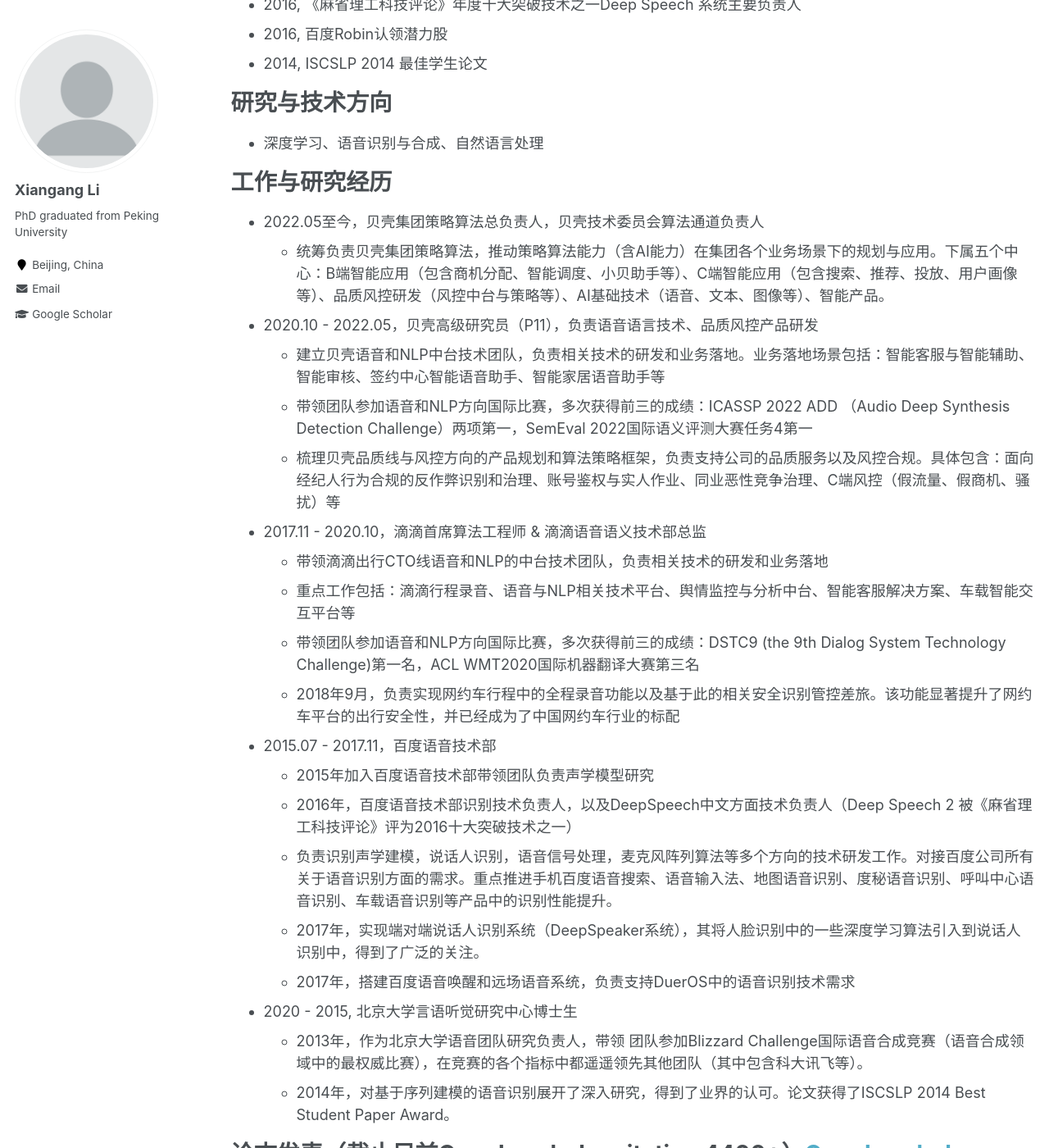
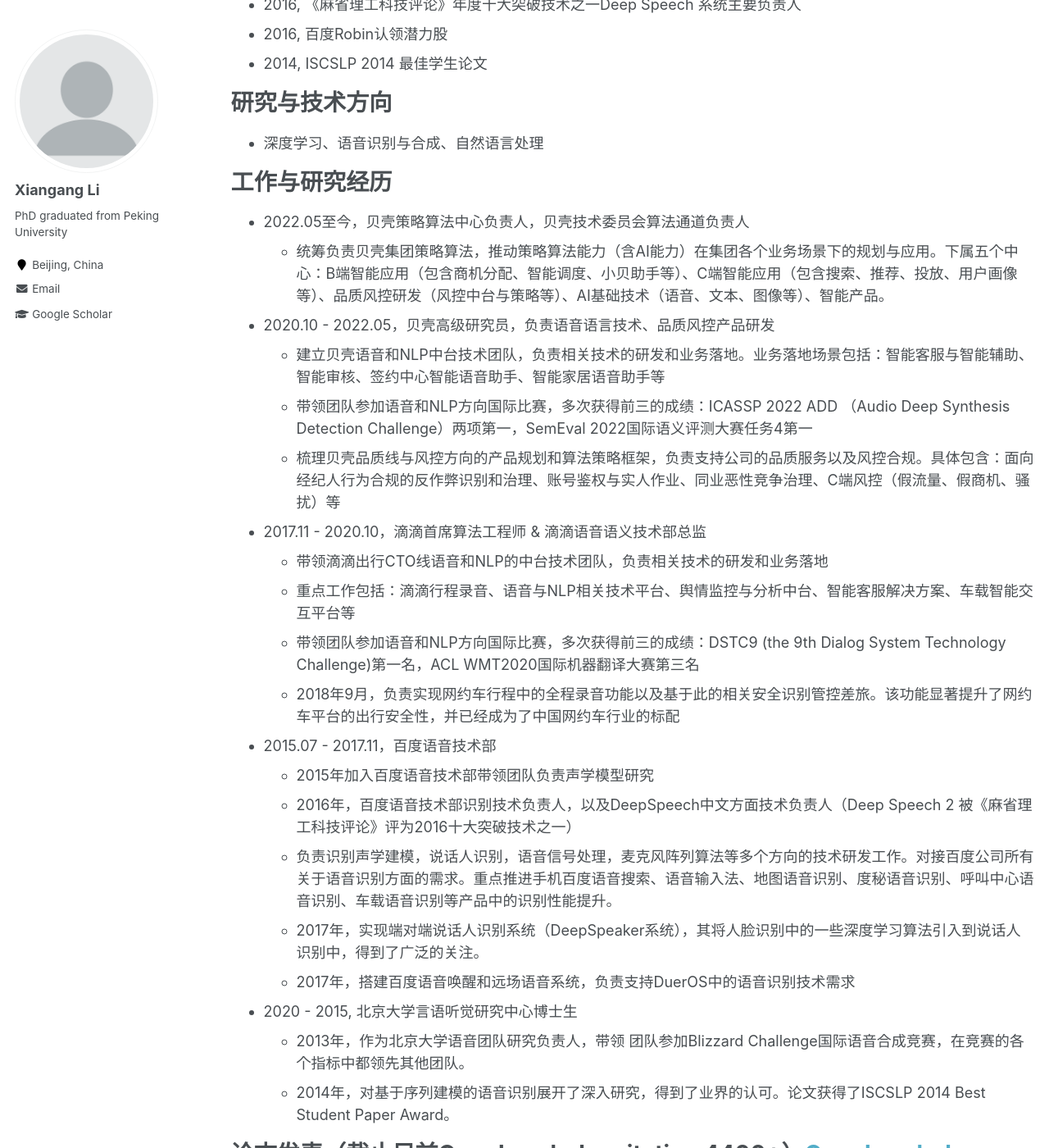
Before and after one commit to xiangangli/xiangangli.github.io, a Jekyll site: the page built from _pages/cv-cn.md, in a window 1280 px wide and 1400 px high, scrolled down 497 px. Shown: the whole window at 82% size. Built offline with Jekyll 4.4.1, drawn with Linux system fonts in a browser that asks for light colours.

Commit message:
cv-cn.md

```diff
--- a/_pages/cv-cn.md
+++ b/_pages/cv-cn.md
@@ -30,9 +30,9 @@ redirect_from:
 
 工作与研究经历
 ======
-* 2022.05至今，贝壳集团策略算法总负责人，贝壳技术委员会算法通道负责人
+* 2022.05至今，贝壳策略算法中心负责人，贝壳技术委员会算法通道负责人
   * 统筹负责贝壳集团策略算法，推动策略算法能力（含AI能力）在集团各个业务场景下的规划与应用。下属五个中心：B端智能应用（包含商机分配、智能调度、小贝助手等）、C端智能应用（包含搜索、推荐、投放、用户画像等）、品质风控研发（风控中台与策略等）、AI基础技术（语音、文本、图像等）、智能产品。
-* 2020.10 - 2022.05，贝壳高级研究员（P11），负责语音语言技术、品质风控产品研发
+* 2020.10 - 2022.05，贝壳高级研究员，负责语音语言技术、品质风控产品研发
   * 建立贝壳语音和NLP中台技术团队，负责相关技术的研发和业务落地。业务落地场景包括：智能客服与智能辅助、智能审核、签约中心智能语音助手、智能家居语音助手等
   * 带领团队参加语音和NLP方向国际比赛，多次获得前三的成绩：ICASSP 2022 ADD （Audio Deep Synthesis Detection Challenge）两项第一，SemEval 2022国际语义评测大赛任务4第一
   * 梳理贝壳品质线与风控方向的产品规划和算法策略框架，负责支持公司的品质服务以及风控合规。具体包含：面向经纪人行为合规的反作弊识别和治理、账号鉴权与实人作业、同业恶性竞争治理、C端风控（假流量、假商机、骚扰）等
@@ -48,7 +48,7 @@ redirect_from:
   * 2017年，实现端对端说话人识别系统（DeepSpeaker系统），其将人脸识别中的一些深度学习算法引入到说话人识别中，得到了广泛的关注。
   * 2017年，搭建百度语音唤醒和远场语音系统，负责支持DuerOS中的语音识别技术需求
 * 2020 - 2015, 北京大学言语听觉研究中心博士生
-  * 2013年，作为北京大学语音团队研究负责人，带领 团队参加Blizzard Challenge国际语音合成竞赛（语音合成领域中的最权威比赛），在竞赛的各个指标中都遥遥领先其他团队（其中包含科大讯飞等）。
+  * 2013年，作为北京大学语音团队研究负责人，带领 团队参加Blizzard Challenge国际语音合成竞赛，在竞赛的各个指标中都领先其他团队。
   * 2014年，对基于序列建模的语音识别展开了深入研究，得到了业界的认可。论文获得了ISCSLP 2014 Best Student Paper Award。
 
 论文发表（截止目前Google scholar citation 4400+）[Google scholar](https://scholar.google.com/citations?user=80YNQwMAAAAJ&hl=zh-CN)
```
